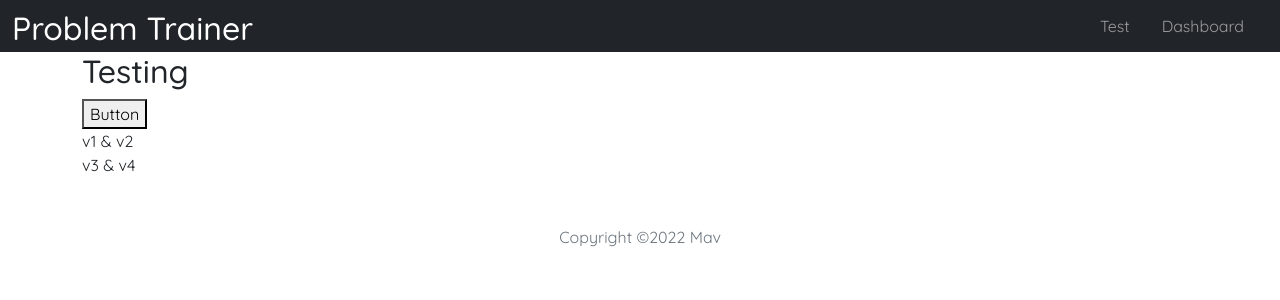
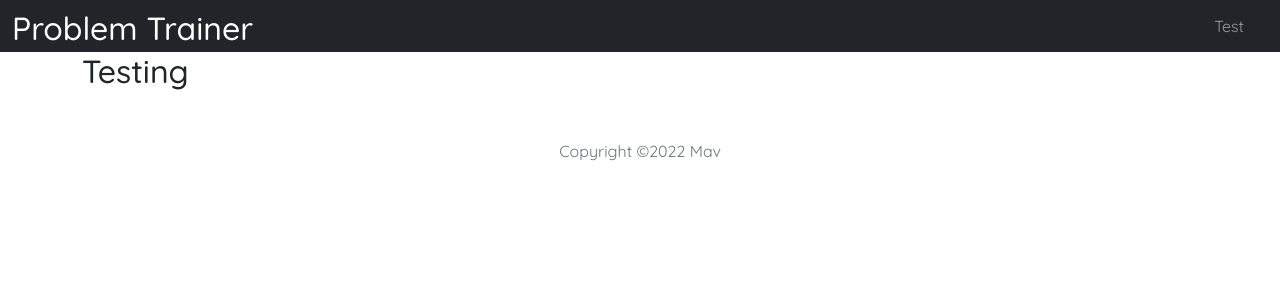
Before and after one commit to masterMav/ProblemTrainer.v.2, a React (Create React App) app in the folder Frontend/: page /test in a window 1280 px wide. Shown: the top 300 px of the page. Built offline with nearby package versions, Linux system fonts and the light colour scheme.

Commit message:
Initial verdict's

```diff
--- a/Frontend/src/Navbar.js
+++ b/Frontend/src/Navbar.js
@@ -24,11 +24,6 @@ const Navbar = () => {
                   Test
                 </Link>
               </li>
-              <li className="nav-item me-3">
-                <Link to="/dashboard" className="nav-link">
-                  Dashboard
-                </Link>
-              </li>
             </ul>
           </div>
         </div>
--- a/Frontend/src/ProblemList.js
+++ b/Frontend/src/ProblemList.js
@@ -6,13 +6,10 @@ const ProblemList = ({ list, handle }) => {
   const [listChanged, setListChanged] = useState(false);
   const [problemCode, setProblemCode] = useState("");
   const [error, setError] = useState("");
+  const abortCont = new AbortController();
 
-  //Get user submission verdict's for saved problem's & keep updating every 30sec.
-  //For that it compares all user subs & finalList
-  useEffect(() => {
-    const abortCont = new AbortController();
-    //Checking for updates & processing verdict's
-    const intervalID = setInterval(() => {
+  //For updating verdicts it compares all user subs & finalList
+  const updateVerdict = () => {
     fetch(`https://codeforces.com/api/user.status?handle=${handle}&lang=en`, {
       signal: abortCont.signal,
     })
@@ -53,9 +50,24 @@ const ProblemList = ({ list, handle }) => {
         setFinalList(listWithVerdict);
       })
       .catch((err) => console.log(err.message));
-    }, 30000);
+  };
 
-    //stop interval on dismount & abort fetch.
+  // Only at the start
+  useEffect(() => {
+    updateVerdict();
+    return () => {
+      abortCont.abort();
+    };
+  }, []);
+
+  // Get user submission verdict's for saved problem's & keep updating every 10sec.
+  useEffect(() => {
+    // Update verdict every 10sec.
+    const intervalID = setInterval(() => {
+      updateVerdict();
+    }, 10000);
+
+    // Stop interval on dismount & abort fetch.
     return () => {
       clearInterval(intervalID);
       abortCont.abort();
--- a/Frontend/src/Test.js
+++ b/Frontend/src/Test.js
@@ -1,24 +1,9 @@
 import { useState } from "react";
 
 const Test = () => {
-  const [tmp, setTmp] = useState([
-    { k1: "v1", k2: "v2" },
-    { k1: "v3", k2: "v4" },
-  ]);
-
-  const handleClick = () => {
-    setTmp((tmp) => [...tmp, { k1: "v5", k2: "v6" }]);
-  };
-
   return (
     <div className="container">
       <h2>Testing</h2>
-      <button onClick={handleClick}>Button</button>
-      {tmp.map((i) => (
-        <div key={i.k1}>
-          {i.k1} & {i.k2}
-        </div>
-      ))}
     </div>
   );
 };
```
Lines whose indentation alone changed are shown as unchanged.
